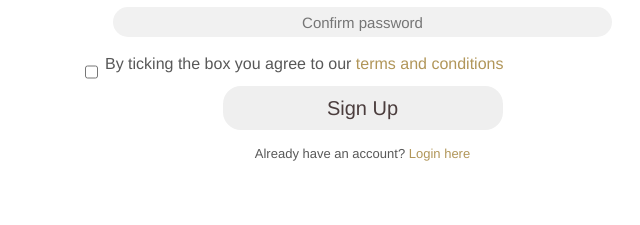
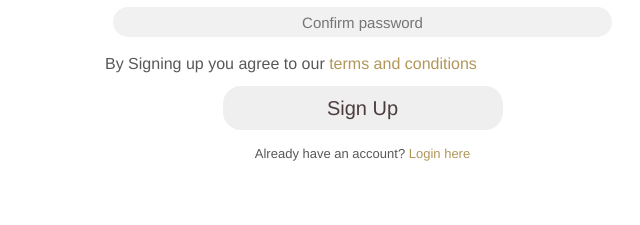
Before and after one commit to ZMAyerst/simplifyn, a plain HTML site: page index.html in a window 1280 px wide. Shown: the part 2069-2294 px from the top of the page, 0-640 px from the left. Drawn offline with Linux system fonts and the light colour scheme.

Commit message:
Update index.html

```diff
--- a/index.html
+++ b/index.html
@@ -152,8 +152,8 @@
                 <input type="password" name="confirmPassword" id="confirmPassword" placeholder="Confirm password">
             </div>
          <label class="checkbox-inline">
-            <input type="checkbox" id="inlineCheckbox1" value="option1">
-            By ticking the box you agree to our <a href="#" style="color:#b19659">terms and conditions</a>
+
+            By Signing up you agree to our <a href="#" style="color:#b19659">terms and conditions</a>
 
          </label>
 
```
